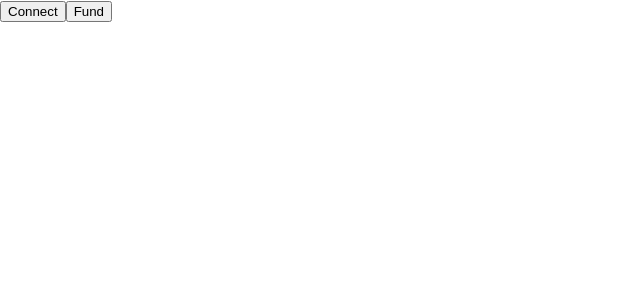
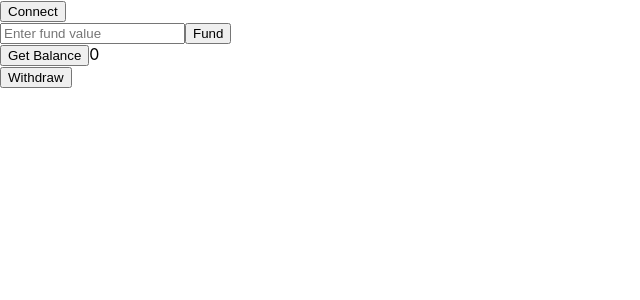
Before and after one commit to Piwo96/react-fund-me, a React (Create React App) app: page / in a window 1280 px wide. Shown: the top 300 px of the page, without its empty margins (0-640 px from the left). Built offline with nearby package versions, Linux system fonts and the light colour scheme.

Commit message:
Funding form und get balance button added

```diff
--- a/src/App.tsx
+++ b/src/App.tsx
@@ -1,7 +1,9 @@
 import React, { useEffect, useState } from 'react';
 import './App.css';
 import ConnectButton from "./Components/ConnectButton"
-import FundButton from "./Components/FundButton";
+import FundForm from "./Components/FundForm";
+import BalacneItem from "./Components/BalanceItem";
+import WithdrawButton from "./Components/WithdrawButton";
 import { checkConnectionState } from "./Helper/utils";
 
 
@@ -32,7 +34,9 @@ function App() {
     <div>
       {!connected && renderConnectButton()}
       {connected && renderConnectButton()}
-      <FundButton />
+      <FundForm />
+      <BalacneItem />
+      <WithdrawButton />
     </div>
   );
 }
--- /dev/null
+++ b/src/Components/BalanceItem.tsx
@@ -0,0 +1,33 @@
+import React from "react";
+import { getBalance } from "../Helper/utils"
+
+interface BalanceItemProps {
+
+}
+
+interface BalanceItemState {
+    balance: string;
+}
+
+class BalanceItem extends React.Component<BalanceItemProps, BalanceItemState> {
+    constructor(props: BalanceItemProps) {
+        super(props);
+        this.state = { balance: "0" };
+    }
+
+    getBalance = async () => {
+        const balance = await getBalance();
+        this.setState({ balance: balance });
+    }
+
+    render() {
+        return (
+            <div>
+                <button onClick={this.getBalance}>Get Balance</button>
+                <label>{this.state.balance}</label>
+            </div>
+        );
+    }
+}
+
+export default BalanceItem;
--- a/src/Components/FundButton.tsx
+++ /dev/null
@@ -1,30 +0,0 @@
-import React from "react";
-import { fund } from "../Helper/utils";
-
-
-interface FundButtonProps {
-
-}
-
-interface FundButtonState {
-
-}
-
-class FundButton extends React.Component<FundButtonProps, FundButtonState> {
-    // constructor(props: FundButtonProps) {
-    //     super(props);
-    //     this.state = { :  };
-    // }
-
-    fund = async () => {
-        await fund(8);
-    }
-
-    render() {
-        return (
-            <button onClick={this.fund}>Fund</button>
-         );
-    }
-}
-
-export default FundButton;
--- /dev/null
+++ b/src/Components/FundForm.tsx
@@ -0,0 +1,46 @@
+import React from "react";
+import { fund } from "../Helper/utils";
+
+
+interface FundFormProps {
+}
+
+interface FundFormState {
+    inputValue: string;
+}
+
+class FundForm extends React.Component<FundFormProps, FundFormState> {
+    constructor(props: FundFormProps) {
+        super(props);
+        this.state = { inputValue: "", };
+    }
+
+    onInputChange = async (event: any) => {
+        const { value } = event.target;
+        this.setState({ inputValue: value.toString()});
+    }
+
+    fund = async (event: any) => {
+        event.preventDefault();
+        await fund(this.state.inputValue);
+    }
+
+    render() {
+        return (
+            <div>
+                <form
+                    onSubmit={this.fund}>
+                    <input
+                        type="text"
+                        placeholder="Enter fund value"
+                        value={this.state.inputValue}
+                        onChange={this.onInputChange} />
+                    <button type="submit">Fund</button>
+                </form>
+            </div>
+
+         );
+    }
+}
+
+export default FundForm;
--- /dev/null
+++ b/src/Components/WithdrawButton.tsx
@@ -0,0 +1,24 @@
+import React from "react";
+
+
+interface WithdrawButtonProps {
+
+}
+
+interface WithdrawButtonState {
+
+}
+
+class WithdrawButton extends React.Component<WithdrawButtonProps, WithdrawButtonState> {
+    // constructor(props: WithdrawButtonProps) {
+    //     super(props);
+    //     this.state = { :  };
+    // }
+    render() {
+        return (
+            <button>Withdraw</button>
+        );
+    }
+}
+
+export default WithdrawButton;
--- a/src/Helper/constants.ts
+++ b/src/Helper/constants.ts
@@ -1 +1 @@
-export const CONTRACT_ADDRESS="";
+export const CONTRACT_ADDRESS = "0xe7f1725E7734CE288F8367e1Bb143E90bb3F0512";
--- a/src/Helper/utils.ts
+++ b/src/Helper/utils.ts
@@ -1,4 +1,4 @@
-import ethers from "ethers";
+import { ethers } from "ethers";
 import { CONTRACT_ADDRESS } from "./constants";
 import abi from "../abi.json";
 
@@ -17,9 +17,9 @@ export async function checkConnectionState(): Promise<boolean> {
 }
 
 export async function connectToMetamask(): Promise<void> {
-    if(typeof window.ethereum !== "undefined"){
+    if (typeof window.ethereum !== "undefined") {
         try {
-            await window.ethereum.request({method: "eth_requestAccounts"});
+            await window.ethereum.request({ method: "eth_requestAccounts" });
         } catch (error) {
             console.log(error);
         }
@@ -28,17 +28,46 @@ export async function connectToMetamask(): Promise<void> {
     }
 }
 
-export async function fund(ethAmount: number): Promise<void>{
+export async function fund(ethAmount: string): Promise<void> {
     console.log(`Funding with ${ethAmount}`);
-    if(typeof window.ethereum !== "undefined"){
+    if (typeof window.ethereum !== "undefined") {
         const provider = new ethers.providers.Web3Provider(window.ethereum);
         const signer = provider.getSigner();
-        console.log(abi);
         const contract = new ethers.Contract(CONTRACT_ADDRESS, abi, signer);
-        console.log(contract)
+        try {
+            const txRes = await contract.fund({
+                value: ethers.utils.parseEther(ethAmount),
+            });
+            await listenForTransactionMine(txRes, provider);
+            console.log("Done");
+        } catch (error) {
+            console.log(error);
+        }
     }
 }
 
-export async function withdraw(): Promise<void>{
+function listenForTransactionMine(
+    transactionResponse: any,
+    provider: ethers.providers.Web3Provider
+) {
+    console.log(`Mining ${transactionResponse.hash} ...`);
+    return new Promise<void>((resolve, reject) => {
+        provider.once(transactionResponse.hash, (transactionReceipt) => {
+            console.log(`Completed with ${transactionReceipt.confirmations}`);
+            resolve();
+        });
+    });
+}
 
+export async function getBalance(): Promise<string> {
+    if (window.ethereum !== "undefined") {
+        const provider = new ethers.providers.Web3Provider(window.ethereum);
+        const balance = (
+            await provider.getBalance(CONTRACT_ADDRESS)
+        ).toString();
+        return ethers.utils.formatEther(balance);
+    }
+    return "0";
 }
+
+export async function withdraw(): Promise<void> {}
```
